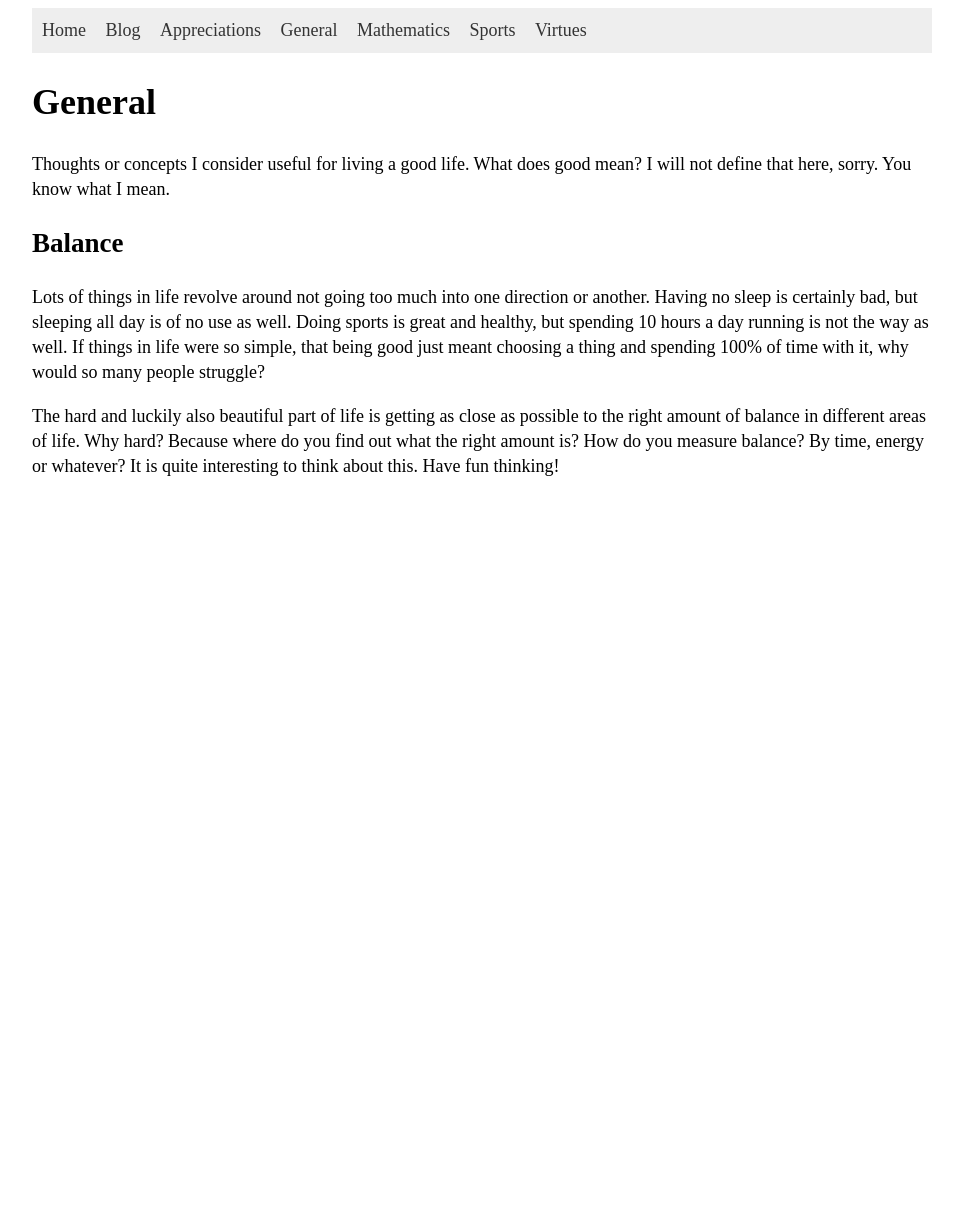
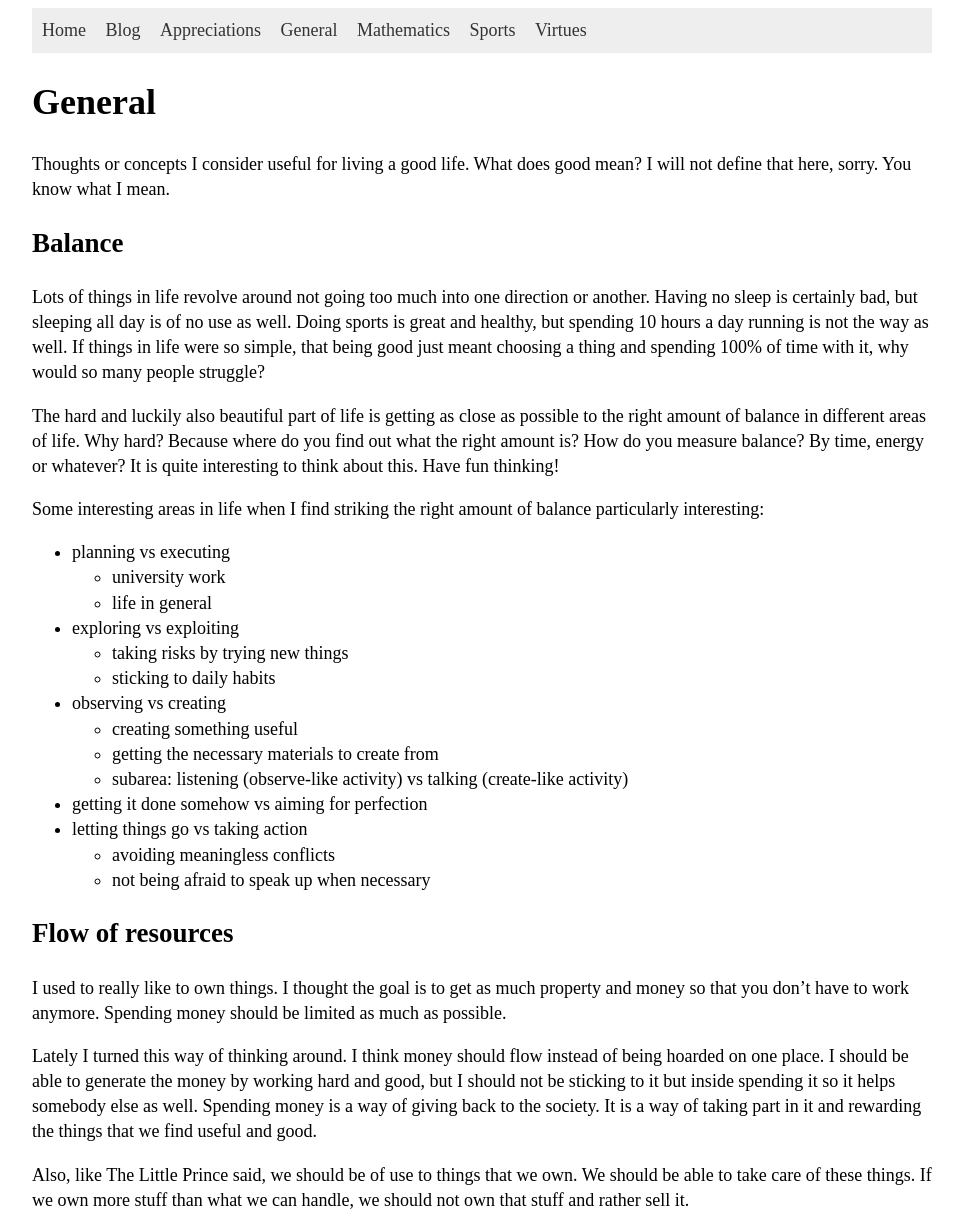
Before and after one commit to hartmaj2/hartmaj2.github.io, a Jekyll site: the page built from sections/general.md, in a window 1280 px wide. Shown: the whole page, without its empty margins (158-1121 px from the left). Built offline with Jekyll 4.4.1, drawn with Linux system fonts in a browser that asks for light colours; before the commit the page ends 900 px from its top, so only the background shows below that.

Commit message:
Update general thoughts

```diff
--- a/sections/general.md
+++ b/sections/general.md
@@ -13,3 +13,27 @@ Thoughts or concepts I consider useful for living a good life. What does good me
 Lots of things in life revolve around not going too much into one direction or another. Having no sleep is certainly bad, but sleeping all day is of no use as well. Doing sports is great and healthy, but spending 10 hours a day running is not the way as well. If things in life were so simple, that being good just meant choosing a thing and spending 100% of time with it, why would so many people struggle?
 
 The hard and luckily also beautiful part of life is getting as close as possible to the right amount of balance in different areas of life. Why hard? Because where do you find out what the right amount is? How do you measure balance? By time, energy or whatever? It is quite interesting to think about this. Have fun thinking!
+
+Some interesting areas in life when I find striking the right amount of balance particularly interesting:
+- planning vs executing
+  - university work
+  - life in general
+- exploring vs exploiting
+  - taking risks by trying new things
+  - sticking to daily habits
+- observing vs creating
+  - creating something useful
+  - getting the necessary materials to create from
+  - subarea: listening (observe-like activity) vs talking (create-like activity)
+- getting it done somehow vs aiming for perfection
+- letting things go vs taking action
+  - avoiding meaningless conflicts
+  - not being afraid to speak up when necessary
+
+## Flow of resources
+
+I used to really like to own things. I thought the goal is to get as much property and money so that you don't have to work anymore. Spending money should be limited as much as possible.
+
+Lately I turned this way of thinking around. I think money should flow instead of being hoarded on one place. I should be able to generate the money by working hard and good, but I should not be sticking to it but inside spending it so it helps somebody else as well. Spending money is a way of giving back to the society. It is a way of taking part in it and rewarding the things that we find useful and good.
+
+Also, like The Little Prince said, we should be of use to things that we own. We should be able to take care of these things. If we own more stuff than what we can handle, we should not own that stuff and rather sell it.
```
